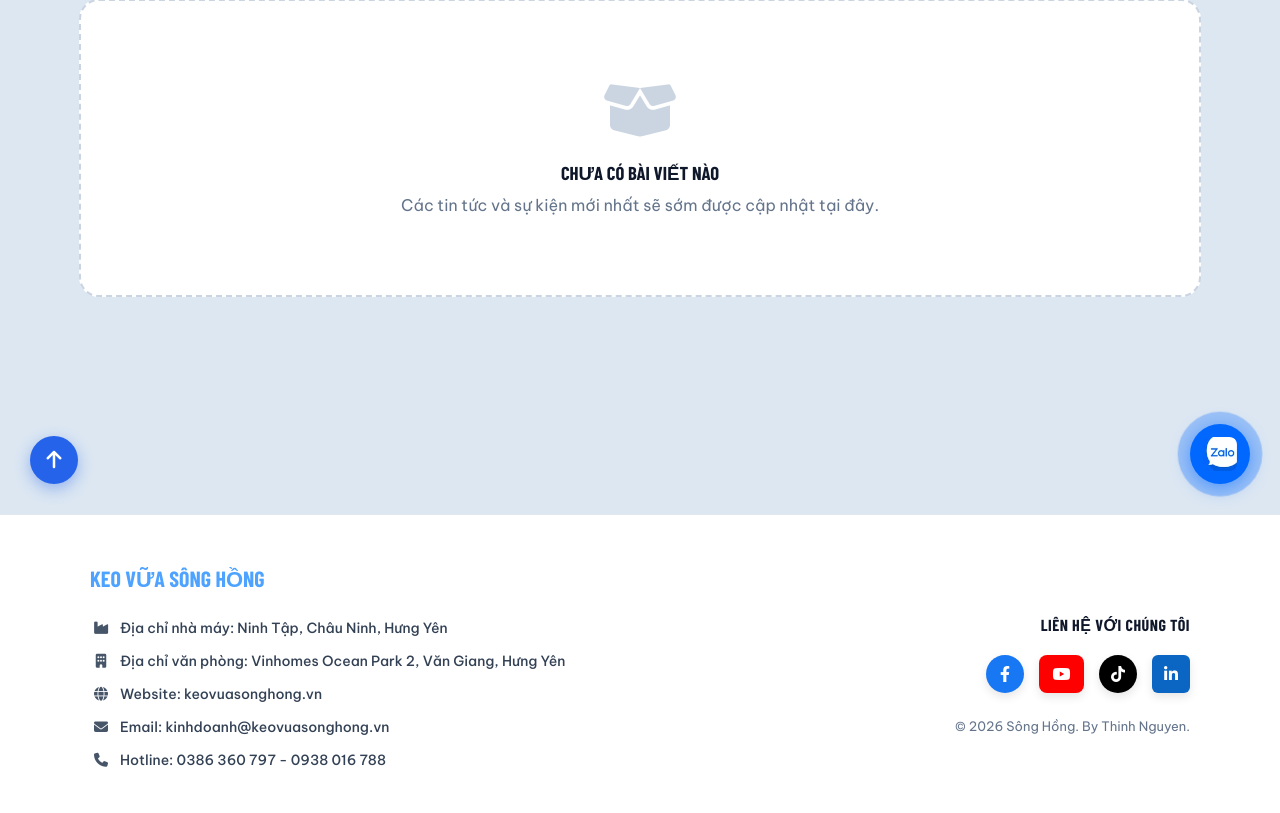
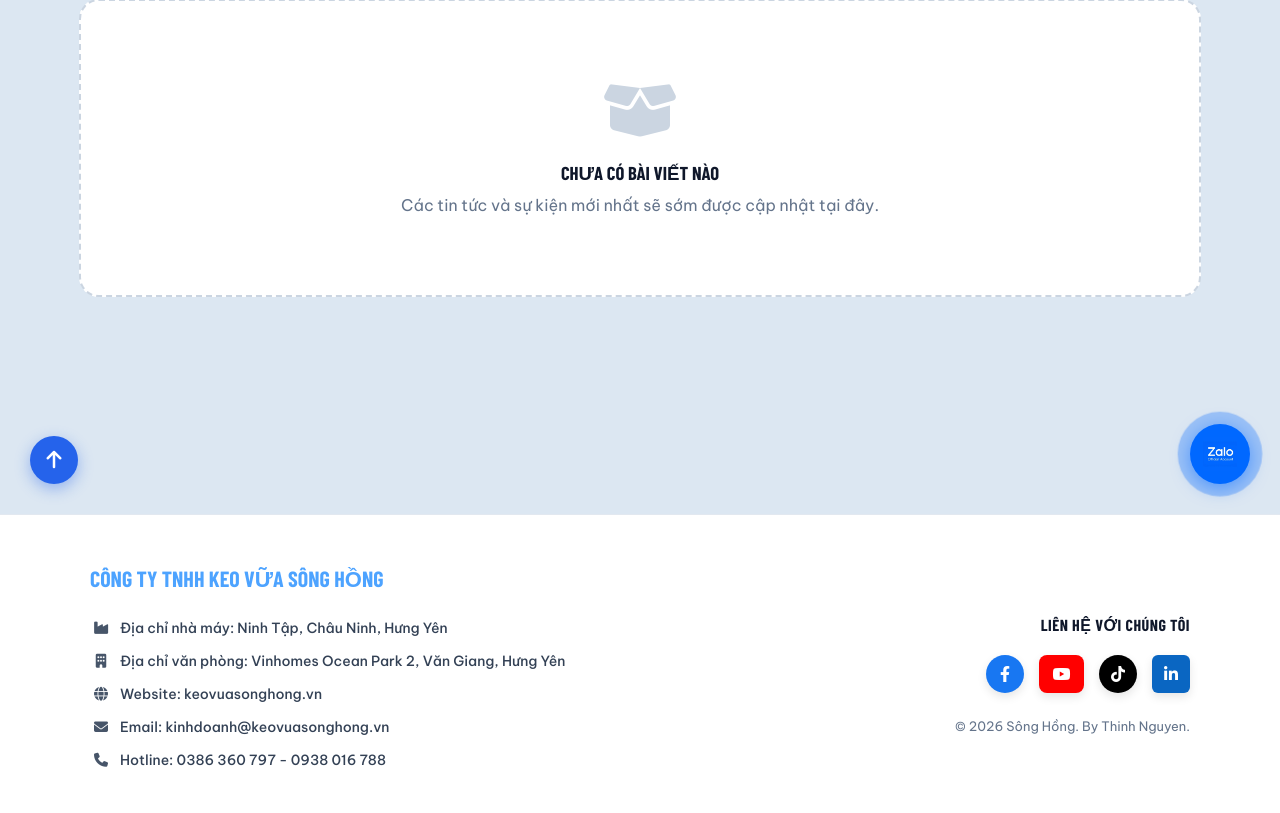
Before and after one commit to duxnght/webvuakho, a Django app: page /blog/ in a window 1280 px wide. Shown: the part 286-1099 px from the top of the page. Run offline with Django 5.2, Linux system fonts and the light colour scheme; data that the repository does not hold is empty; some web fonts are replaced.

Commit message:
feat: footer company name + new Zalo OA logo
- Footer heading: 'Keo Vua Song Hong' -> 'Cong ty TNHH Keo Vua Song Hong'
- Replace zalo-logo.webp with new OA logo (resized 256px, 6KB)

Co-Authored-By: Claude Opus 4.8 <noreply@anthropic.com>

```diff
--- a/san_pham/templates/base.html
+++ b/san_pham/templates/base.html
@@ -216,7 +216,7 @@
         <footer class="global-footer">
             <div class="footer-container">
                 <div class="footer-col-left">
-                    <h3>KEO VỮA SÔNG HỒNG</h3>
+                    <h3>Công ty TNHH Keo Vữa Sông Hồng</h3>
                     <div class="footer-info-item"><i class="fa-solid fa-industry"></i><p>Địa chỉ nhà máy: Ninh Tập, Châu Ninh, Hưng Yên</p></div>
                     <div class="footer-info-item"><i class="fa-solid fa-building"></i><p>Địa chỉ văn phòng: Vinhomes Ocean Park 2, Văn Giang, Hưng Yên</p></div>
                     <div class="footer-info-item"><i class="fa-solid fa-globe"></i><p>Website: <a href="https://keovuasonghong.vn" target="_blank" rel="noopener noreferrer">keovuasonghong.vn</a></p></div>
```
Also changed, not shown: san_pham/static/base/zalo-logo.webp.
